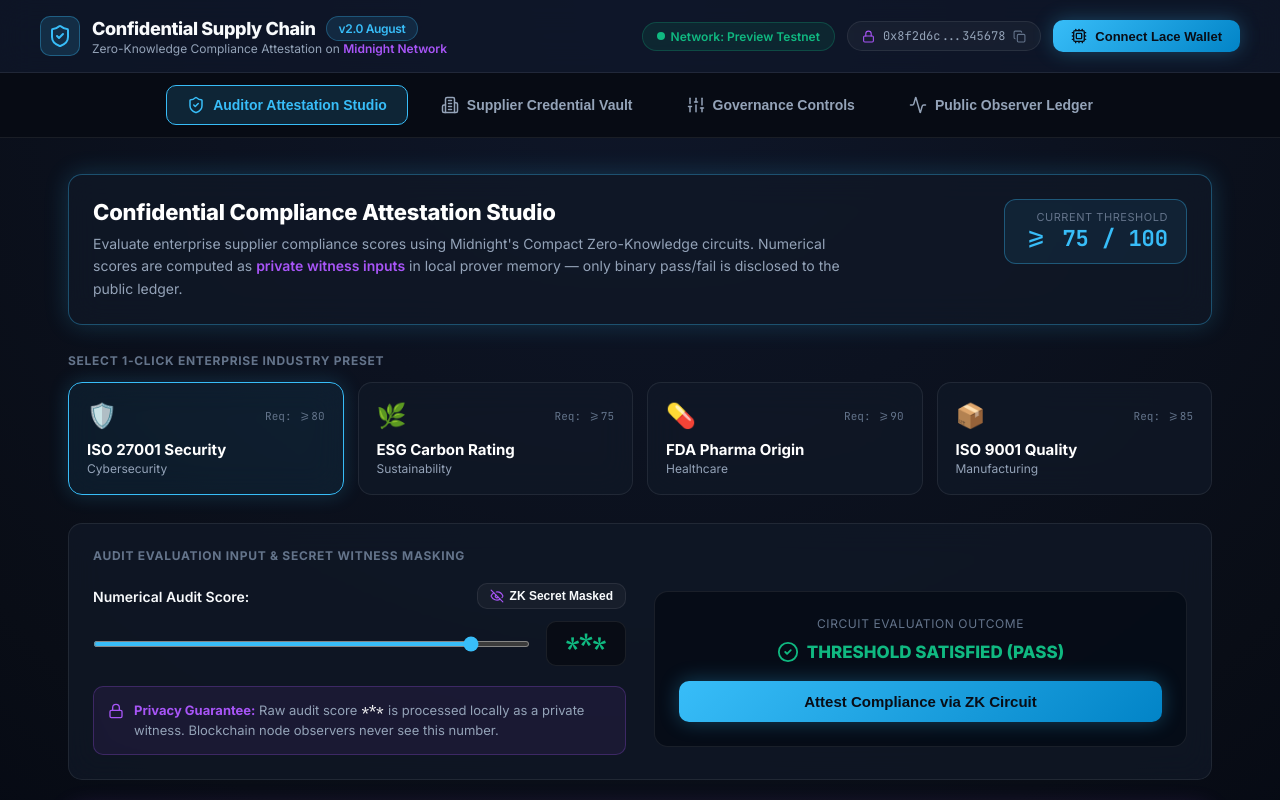
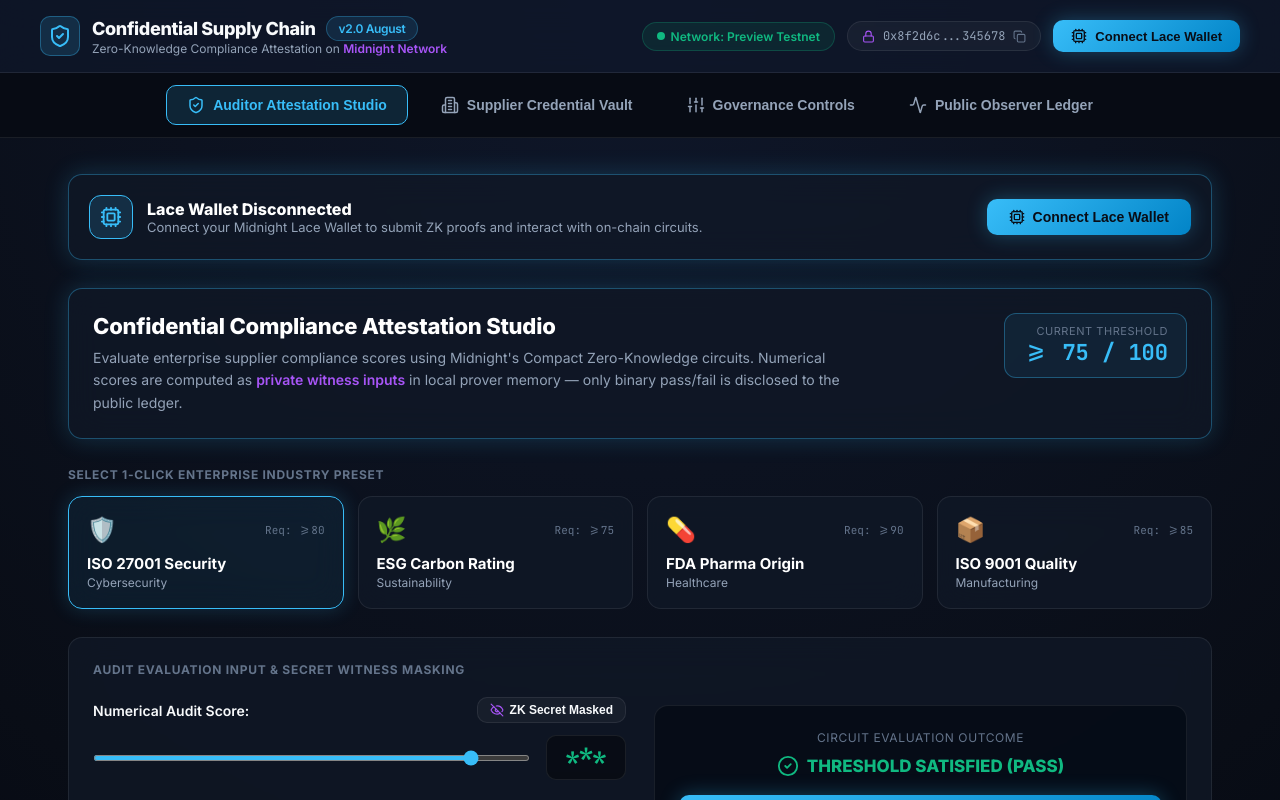
Before and after one commit to tulippp2004/confidential-supply-chain, a Next.js app in the folder frontend/: page / in a window 1280 px wide. Shown: the top 800 px of the page. Built offline with nearby package versions, Linux system fonts and the light colour scheme.

Commit message:
fix(wallet): default Lace wallet to disconnected state and show explicit connection banner and action guards

```diff
--- a/frontend/src/app/page.tsx
+++ b/frontend/src/app/page.tsx
@@ -73,6 +73,10 @@
     : 100;
 
   const runAttestCompliance = () => {
+    if (!walletConnected) {
+      handleConnectLaceWallet();
+      return;
+    }
     setProvingStage(1);
     setTimeout(() => {
       setProvingStage(2);
@@ -101,6 +105,10 @@
   };
 
   const runRegisterSupplier = () => {
+    if (!walletConnected) {
+      handleConnectLaceWallet();
+      return;
+    }
     setIsRegisteringSupplier(true);
     setTimeout(() => {
       setIsRegisteringSupplier(false);
@@ -111,6 +119,10 @@
   };
 
   const runUpdateThreshold = () => {
+    if (!walletConnected) {
+      handleConnectLaceWallet();
+      return;
+    }
     setIsUpdatingThreshold(true);
     setTimeout(() => {
       setIsUpdatingThreshold(false);
@@ -278,6 +290,30 @@
 
       {/* ─── Main Content Canvas ─────────────────────────────────────────── */}
       <main style={{ maxWidth: 1200, width: '100%', margin: '0 auto', padding: '36px 28px', flex: 1 }}>
+
+        {/* Lace Wallet Connection Prompt Banner */}
+        {!walletConnected && (
+          <div className="glass-card glass-card-cyan" style={{ display: 'flex', alignItems: 'center', justifyContent: 'space-between', flexWrap: 'wrap', gap: 16, marginBottom: 28, padding: 20 }}>
+            <div style={{ display: 'flex', alignItems: 'center', gap: 14 }}>
+              <div style={{ width: 44, height: 44, borderRadius: 12, background: 'rgba(56, 189, 248, 0.15)', border: '1px solid var(--cyan-bright)', display: 'flex', alignItems: 'center', justifyContent: 'center' }}>
+                <Cpu size={22} color="var(--cyan-bright)" />
+              </div>
+              <div>
+                <div style={{ fontSize: 16, fontWeight: 800, color: '#ffffff' }}>Lace Wallet Disconnected</div>
+                <div style={{ fontSize: 13, color: 'var(--text-muted)' }}>Connect your Midnight Lace Wallet to submit ZK proofs and interact with on-chain circuits.</div>
+              </div>
+            </div>
+            <button
+              onClick={handleConnectLaceWallet}
+              disabled={isConnectingWallet}
+              className="btn-cyan"
+              style={{ display: 'flex', alignItems: 'center', gap: 8, padding: '10px 22px', fontSize: 14 }}
+            >
+              <Cpu size={16} />
+              {isConnectingWallet ? 'Connecting to Lace Wallet...' : 'Connect Lace Wallet'}
+            </button>
+          </div>
+        )}
 
         {/* WORKSPACE 1: AUDITOR ATTESTATION STUDIO */}
         {activeTab === 'auditor' && (
```
